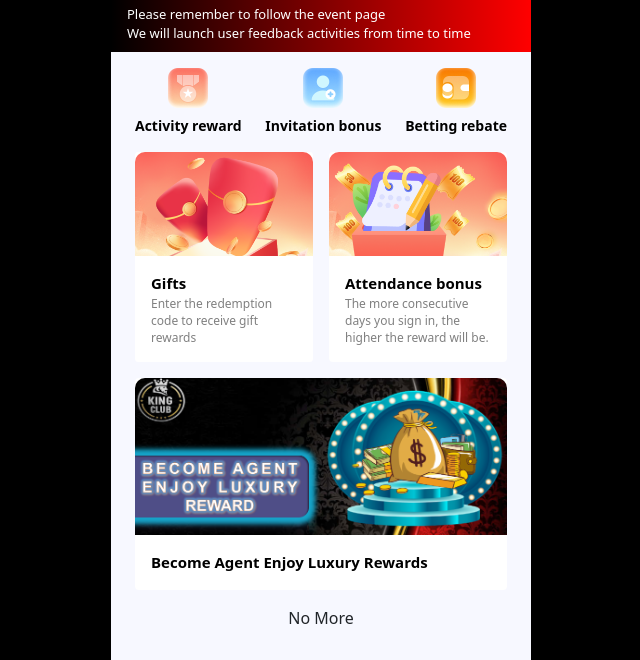
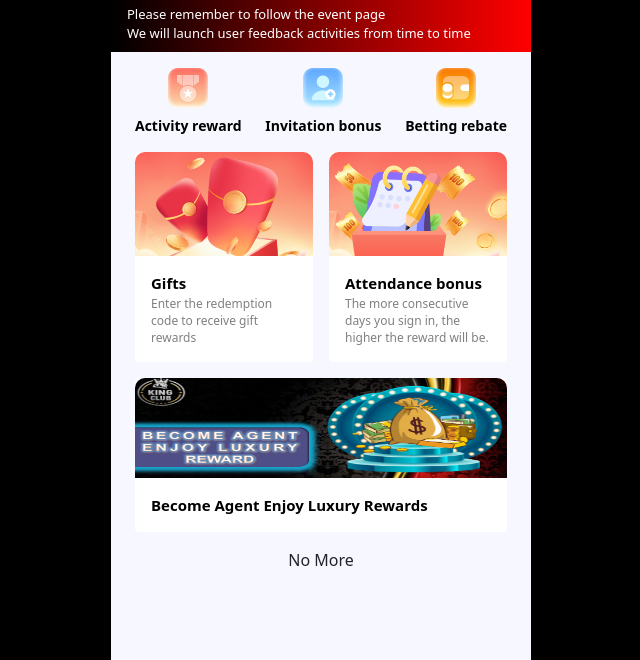
Before and after one commit to Badrinarayan2003/page_design, a plain HTML site: page activity.html in a window 1280 px wide. Shown: the part 140-800 px from the top of the page, without its empty margins (319-959 px from the left). Drawn offline with nearby package versions, Linux system fonts and the light colour scheme.

Commit message:
add little bit css in activity page

```diff
--- a/style.css
+++ b/style.css
@@ -2178,6 +2178,10 @@ legend {
     height: 100%;
 }
 
+.activitysection .bigcard .card-image {
+    height: 100px;
+}
+
 .activitysection .card .card-image img {
     border-radius: 10px 10px 0 0;
 }
```
Also changed, not shown: activity.html (+0 -1 lines).
